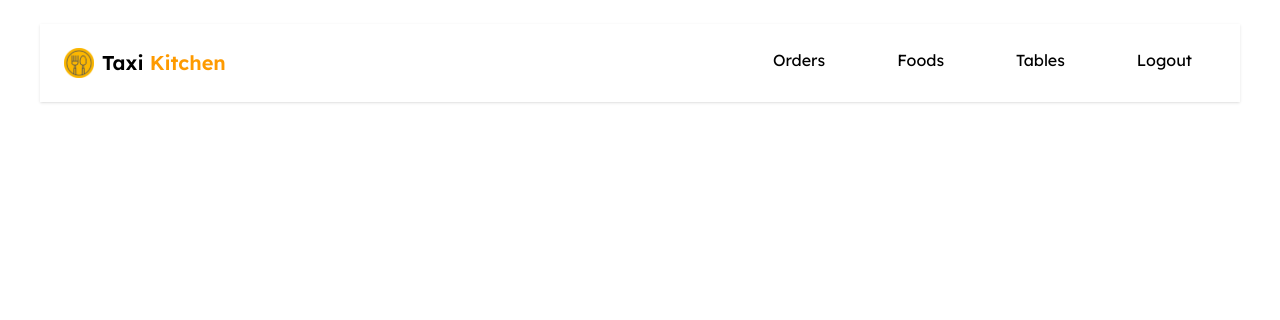
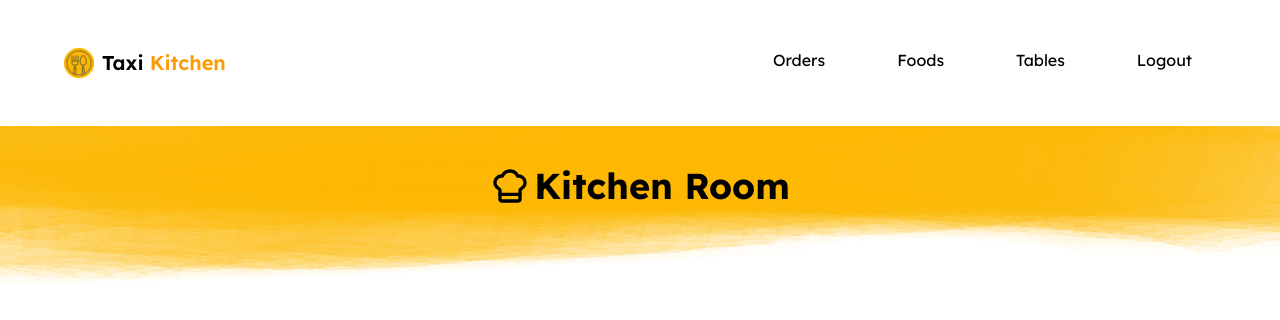
Before and after one commit to kmsmahi/React-practice-project-4, a React (Vite) app: page / in a window 1280 px wide. Shown: the top 320 px of the page. Built offline with nearby package versions, Linux system fonts and the light colour scheme.

Commit message:
banner done

```diff
--- a/src/App.jsx
+++ b/src/App.jsx
@@ -1,10 +1,12 @@
 import React from 'react';
 import Navbar from './assets/components/Navbar/navbar';
+import Banner from './assets/components/Banner/banner';
 
 const App = () => {
   return (
     <div>
       <Navbar></Navbar>
+      <Banner>Kitchen Room</Banner>
     </div>
   );
 };
--- /dev/null
+++ b/src/assets/components/Banner/banner.jsx
@@ -0,0 +1,17 @@
+import React from 'react';
+import {ChefHat} from 'lucide-react';
+const Banner = ({children}) => {
+    return (
+        <div className=''>
+
+           <h2
+      className={`bg-[url(/title-bg.png)] flex justify-center items-center gap-1 text-4xl font-bold text-center bg-no-repeat pb-20 pt-10 bg-center mt-6`}
+      style={{ backgroundSize: "100% 100%" }}
+    >   <ChefHat size={40}/>
+        {children}</h2>
+
+        </div>
+    );
+};
+
+export default Banner;
--- a/src/assets/components/Navbar/navbar.jsx
+++ b/src/assets/components/Navbar/navbar.jsx
@@ -3,7 +3,7 @@ import logo from '../../../assets/logo.png';
 const Navbar = () => {
     return (
 
-            <div className="container navbar bg-base-100 shadow-sm flex justify-between p-6 mt-6">
+            <div className="container navbar bg-base-100  flex justify-between p-6 mt-6">
   <div className="navbar-start flex items-center gap-2">
     <img className='w-[30px] h-[30px]' src={logo} alt="" />
     <a className="btn btn-ghost text-xl font-semibold">Taxi <span className='text-amber-500'>Kitchen</span></a>
```
Also changed, not shown: public/title-bg.png (added).
